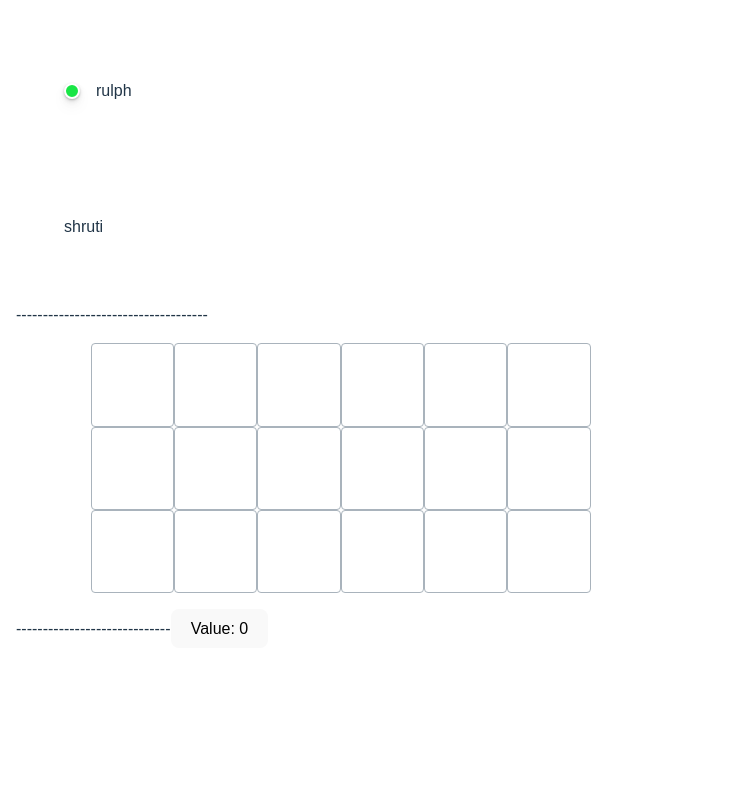
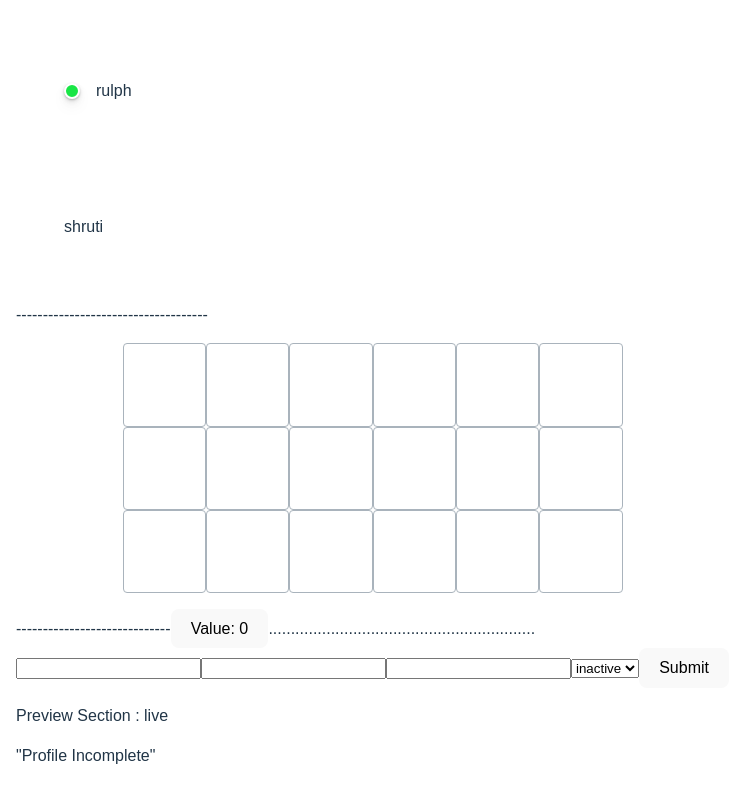
Before and after one commit to ap23hp/code-daily, a React (Vite) app in the folder react/react-components/: page / in a window 1280 px wide. Shown: the part 2339-3139 px from the top of the page, without its empty margins (0-756 px from the left). Before the commit the page ends 3003 px from the top, so only its background shows below. Built offline with nearby package versions, Linux system fonts and the light colour scheme; a web font is replaced by a local one.

Commit message:
useState and form inputs

```diff
--- a/react/react-components/src/App.jsx
+++ b/react/react-components/src/App.jsx
@@ -7,6 +7,7 @@ import Avatar from "./Avatar";
 import FriendList from "./FriendList";
 import Grid from "./Grid";
 import Counter from "./Counter";
+import Form from "./Form";
 const cartItems= [
   {
     id: 'hk123',
@@ -152,6 +153,8 @@ function App() {
     -----------------------------
 
     <Counter />
+    ............................................................
+    <Form/>
     </>
   );
 }
--- a/react/react-components/src/Counter.jsx
+++ b/react/react-components/src/Counter.jsx
@@ -1,9 +1,10 @@
 import { useState } from "react";
 export default function Counter() {
   const [count, setCount] = useState(0);
+   let nextCount=count+1
+  return (
 
-  return (
-    <button onClick={() =>{ setCount(count + 1);
+    <button onClick={() =>{ setCount(nextCount);
       console.log(count)
     }
     }>
--- /dev/null
+++ b/react/react-components/src/Form.jsx
@@ -0,0 +1,50 @@
+import { useState } from "react";
+
+export default function Form() {
+  const [user, setUser] = useState({
+    name: "",
+    email: "",
+    age: "",
+    status: "inactive",
+  });
+  function handleChange(e) {
+    let value = e.target.value;
+    let name = e.target.name;
+    setUser({ ...user, [name]: value });
+  }
+  return (
+    <>
+      <form>
+        <input
+          type="text"
+          name="name"
+          value={user.name}
+          onChange={handleChange}
+        />
+        <input
+          type="email"
+          name="email"
+          value={user.email}
+          onChange={handleChange}
+        />
+        <input
+          type="number"
+          name="age"
+          value={user.age}
+          onChange={handleChange}
+        />
+        <select name="status" value={user.status} onChange={handleChange}>
+          <option value="active" >
+            "Active"
+          </option>
+          <option value="inactive" >
+            inactive
+          </option>
+        </select>
+        <button>Submit</button>
+      </form>
+      <p>Preview Section : live</p>
+      <p>"Profile Incomplete"</p>
+    </>
+  );
+}
```
